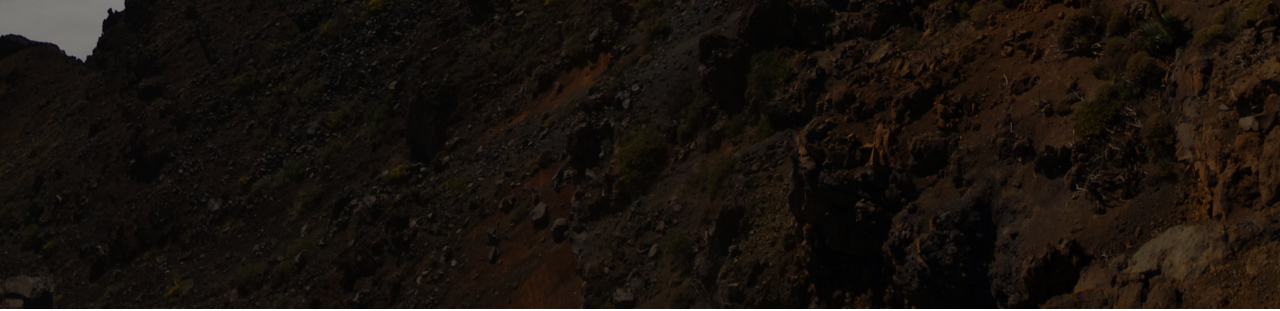
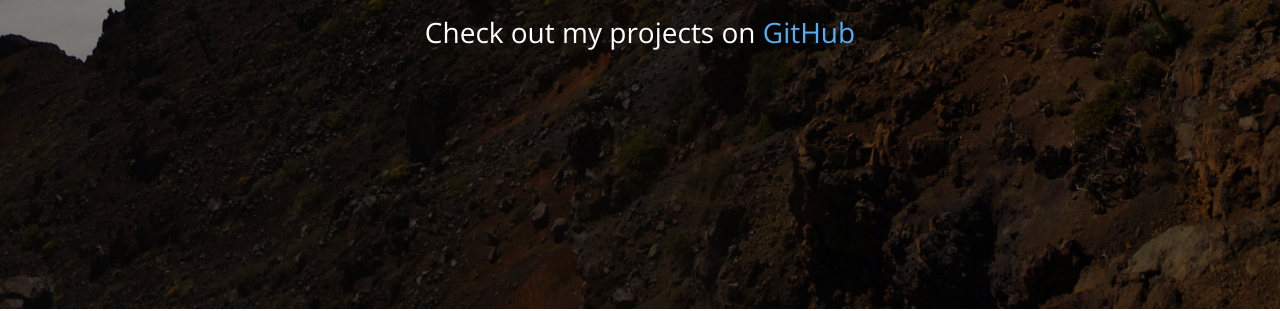
Before and after one commit to TristanCantatGaudin/TristanCantatGaudin.github.io, a website: page index.html in a window 1280 px wide. Shown: the part 491-802 px from the top of the page. Drawn offline with nearby package versions, Linux system fonts and the light colour scheme.

Commit message:
Update index.html with github link

```diff
--- a/index.html
+++ b/index.html
@@ -130,6 +130,7 @@
 						<div class="col-md-12 object-non-visible" data-animation-effect="fadeIn">
 							<h1 class="text-center font-size=">Tristan Cantat-Gaudin</h1>
                                             <h2 class="text-center font-size=">Postdoctoral researcher<br>Max Planck Institute for Astronomy, Heidelberg</h2>
+                                            <h2 class="text-center font-size=">Check out my projects on <a href="https://github.com/TristanCantatGaudin">GitHub</a></h2>
 						</div>
 					</div>
 				</div>
@@ -149,6 +150,8 @@
 						<div class="left" id="left">
 
     							<p class="lead">
+
+
                                                     <strong>Postdoctoral researcher at the Max-Planck Institute for Astronomy, Heidelberg, Germany.</strong></p>
 
 
```
